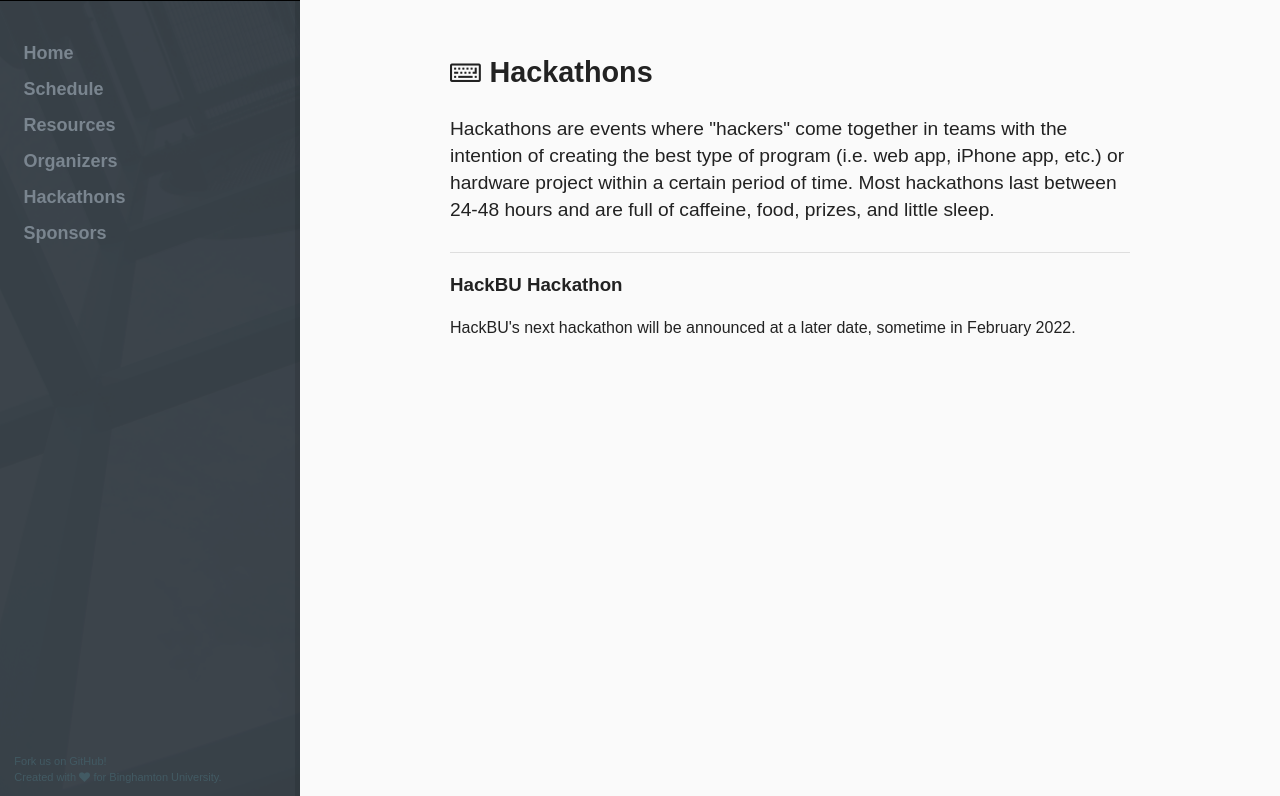
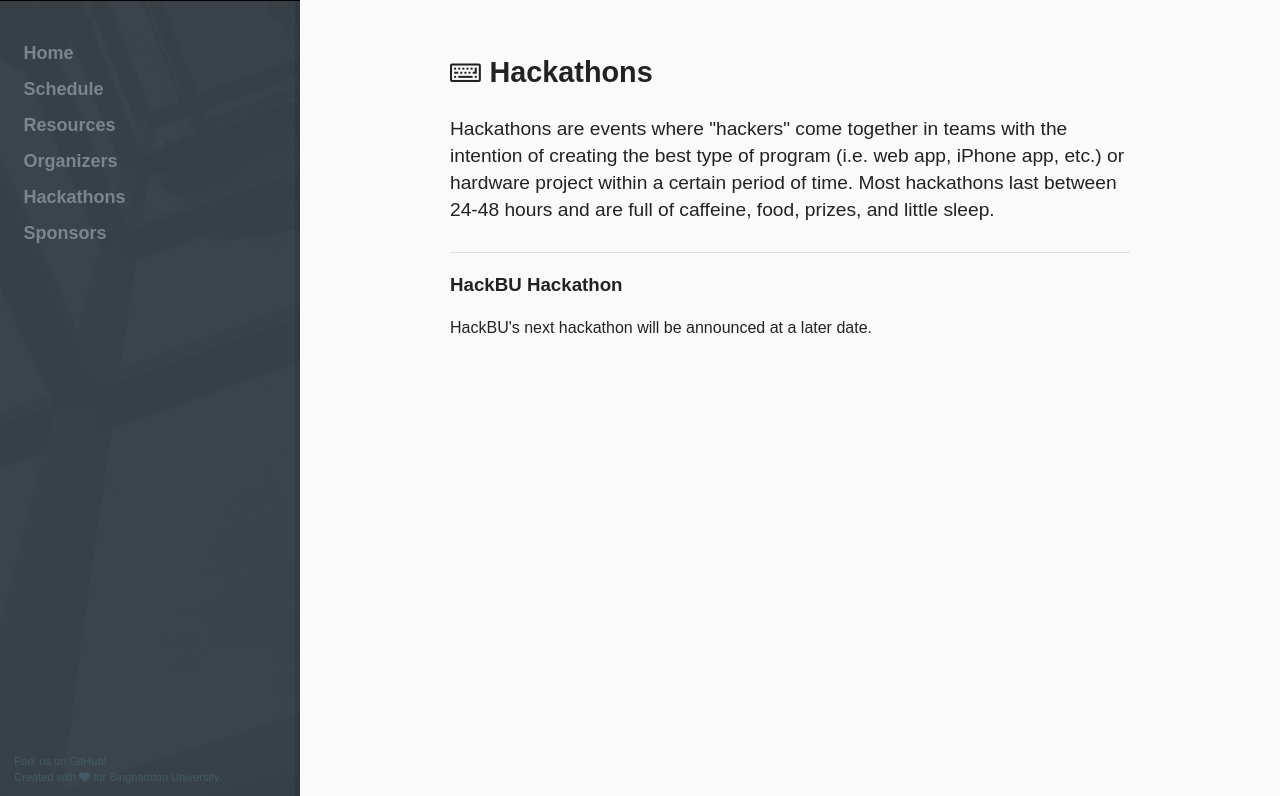
Before and after one commit to hackbinghamton/hackbinghamton.github.io, a Jekyll site: the page built from hackathons/index.html, in a window 1280 px wide, cut to the strip 104-900 px from the top of the page. Built offline with Jekyll 4.4.1, drawn with Linux system fonts in a browser that asks for light colours.

Commit message:
hackathon: update

```diff
--- a/hackathons/index.html
+++ b/hackathons/index.html
@@ -12,7 +12,7 @@
 	<h3>HackBU Hackathon</h3>
 	<!-- <p>HackBU will host its eigth annual hackathon virtually on our <a href="https://discord.gg/Xka5uUh">discord server</a> in Spring 2021 from February 6th-7th.</p>
 	<p>Learn more at <a href="http://hackbu.org/2021s/">hackbu.org/2021s</a>!</p> -->
-    <p>HackBU's next hackathon will be announced at a later date, sometime in February 2022.</p>
+    <p>HackBU's next hackathon will be announced at a later date.</p>
 </div>
 
 <!-- <div class="article">
```
